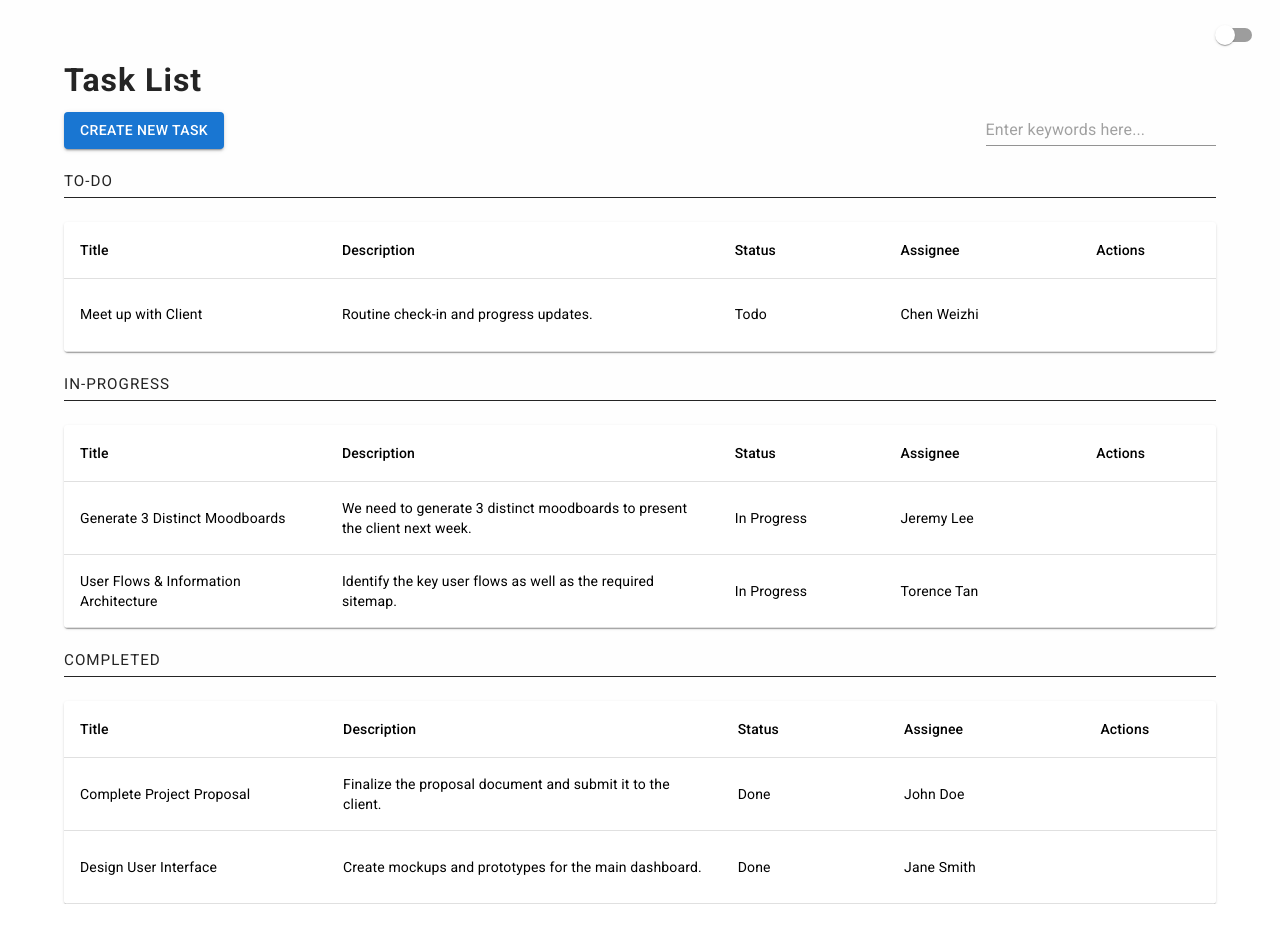
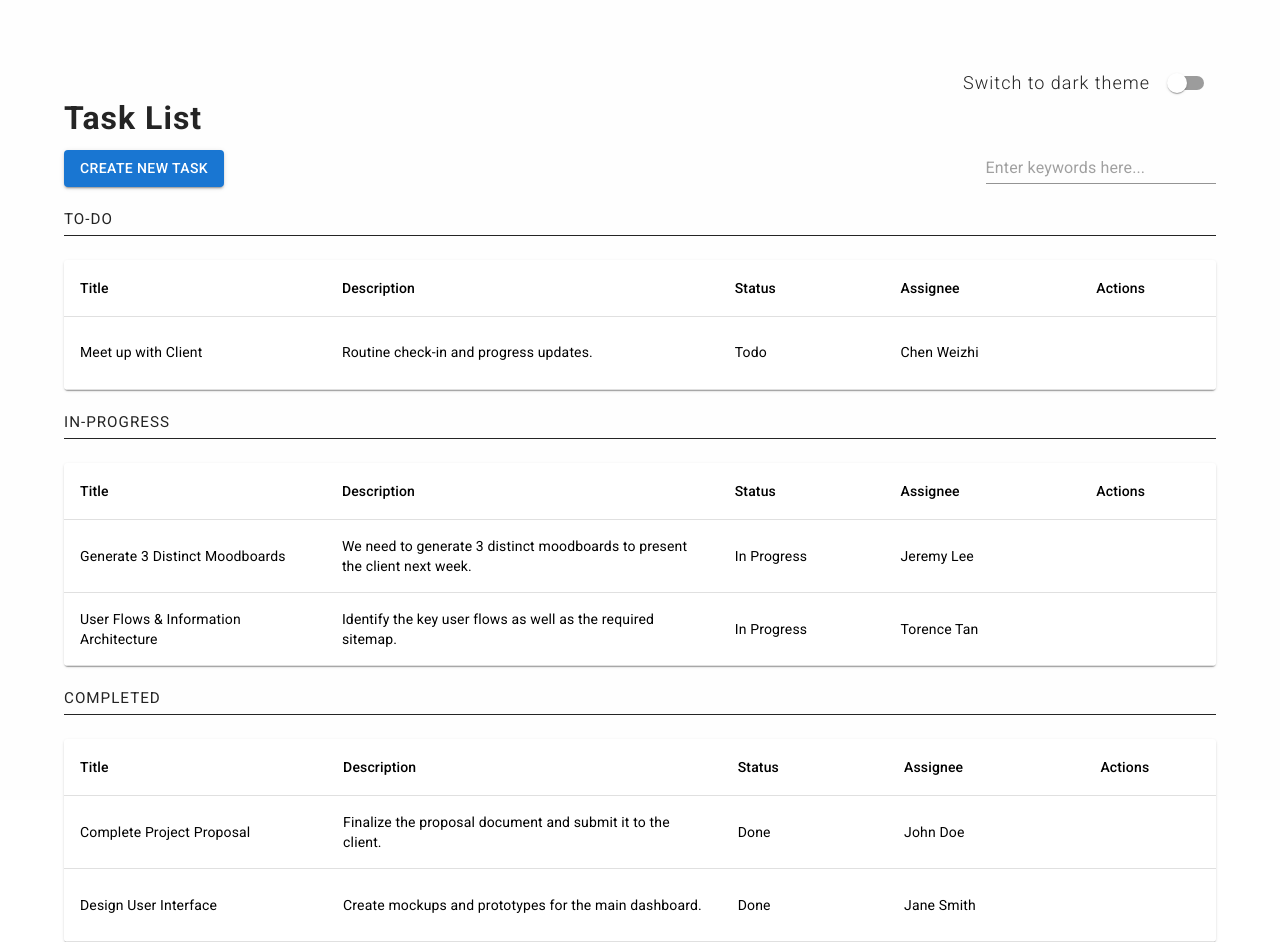
Before and after one commit to d2d-weizhi/project-flow, a React (Vite) app: page / in a window 1280 px wide. Before the commit the page ends 904 px from the top, so only its background shows below. Built offline with nearby package versions, Linux system fonts and the light colour scheme; some icons are missing.

Commit message:
Make the switch button stay at the top, but not sticky.

```diff
--- a/src/App.tsx
+++ b/src/App.tsx
@@ -44,11 +44,14 @@ function App() {
   return (
     <ThemeProvider theme={theme === "light" ? lightTheme : darkTheme}>
       <CssBaseline />
-      <div className={`w-screen h-screen ${isMobilePortrait ? "p-8" : "p-16"} min-w-[360px] ${theme}-theme`}>
-        <div style={{ position: 'fixed', top: 16, right: 16 }}>
+      <div className={`flex flex-col w-screen h-screen ${isMobilePortrait ? "p-8" : "p-16"} min-w-[360px] ${theme}-theme`}>
+        <div className="flex w-full h-max justify-end items-center">
+          <div className="flex w-max h-max items-center mr-2">Switch to {theme === "light" ? "dark" : "light"} theme</div>
           <Switch checked={theme === 'dark'} onChange={toggleTheme} />
         </div>
-        <TaskList theme={theme} />
+        <div className="flex-1 w-full justify-start items-start">
+          <TaskList theme={theme} />
+        </div>
       </div>
     </ThemeProvider>
   );
```
